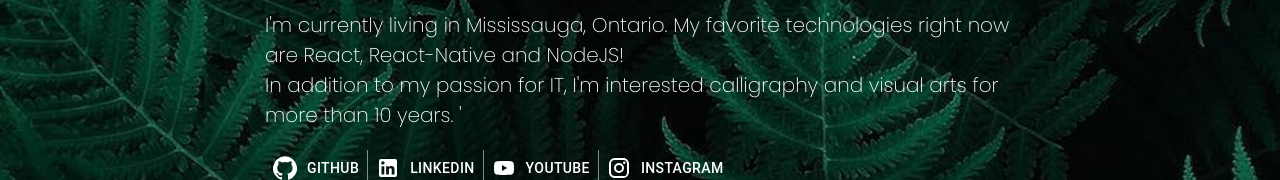
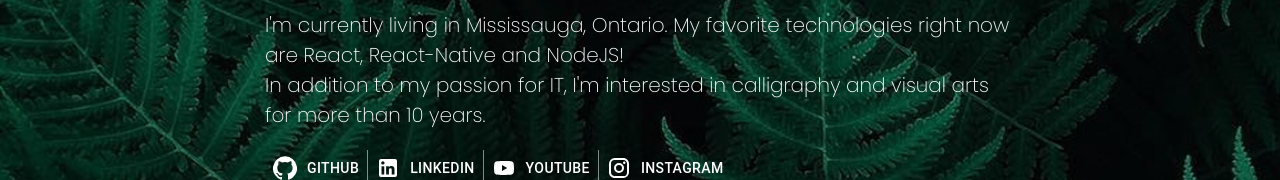
Before and after one commit to faltun8/portfolio, a React (Create React App) app: page / in a window 1280 px wide. Shown: the part 389-569 px from the top of the page. Built offline with nearby package versions, Linux system fonts and the light colour scheme.

Commit message:
fixed tab icon

```diff
--- a/public/index.html
+++ b/public/index.html
@@ -24,7 +24,7 @@
       work correctly both with client-side routing and a non-root public URL.
       Learn how to configure a non-root public URL by running `npm run build`.
     -->
-    <title>React App</title>
+    <title>Furkan Altun</title>
   </head>
   <body>
     <noscript>You need to enable JavaScript to run this app.</noscript>
--- a/src/components/Landing.js
+++ b/src/components/Landing.js
@@ -67,7 +67,7 @@ function Landing() {
               I'm currently living in Mississauga, Ontario. My favorite technologies right now are React, React-Native and NodeJS!
             </p>
             <p className={classes.info}>
-              In addition to my passion for IT, I'm interested calligraphy and visual arts for more than 10 years. '
+              In addition to my passion for IT, I'm interested in calligraphy and visual arts for more than 10 years.
             </p>
           </div>
           <ButtonGroup
```
Also changed, not shown: 1 other file (tests, documents, lock files or other folders).
